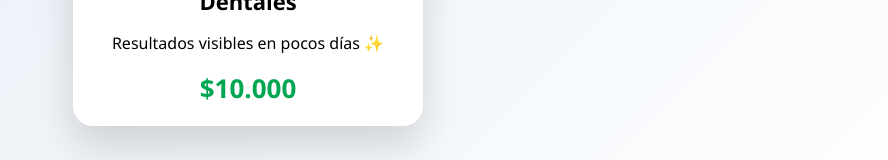
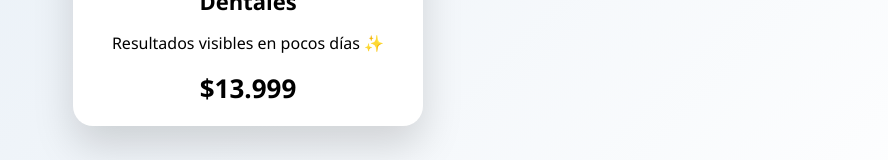
Before and after one commit to marcorigiroli/m-tnda-web, a plain HTML site: page index.html in a window 1280 px wide. Shown: the part 487-647 px from the top of the page, without its empty margins (392-1280 px from the left). Drawn offline with Linux system fonts and the light colour scheme.

Commit message:
Update index.html

```diff
--- a/index.html
+++ b/index.html
@@ -53,7 +53,7 @@ body {
 }
 
 .price {
-    color: #00a650;
+    color: black;
     font-size: 26px;
     font-weight: bold;
 }
@@ -109,7 +109,7 @@ body {
         <div class="card-content">
             <h1>Tiras Blanqueadoras Dentales</h1>
             <p>Resultados visibles en pocos días ✨</p>
-            <div class="price">$10.000</div>
+            <div class="price">$13.999</div>
         </div>
     </div>
 </div>
```
